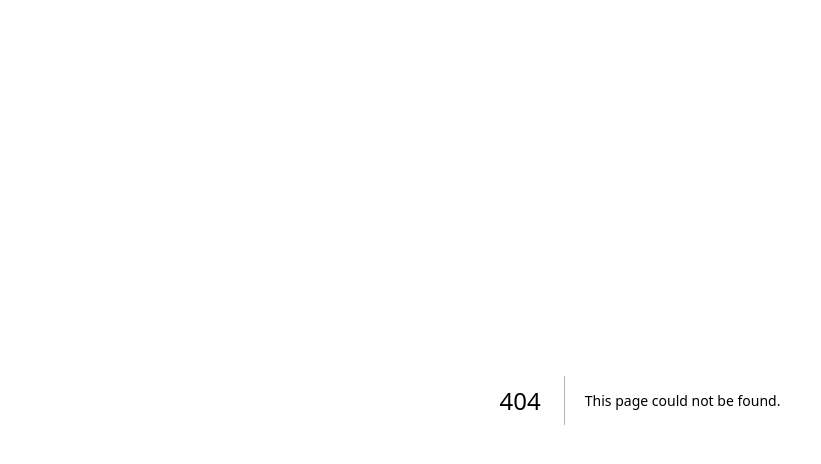
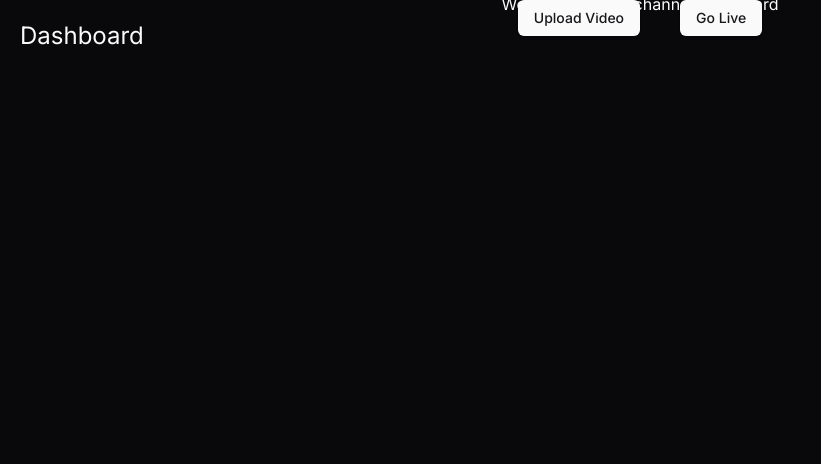
Before and after one commit to SarthakSanjay/video-streaming-app, a Next.js app in the folder web/: page /studio in a window 1280 px wide. Before the commit this address had no page. Shown: the top 464 px of the page, without its empty margins (0-821 px from the left). Built offline with nearby package versions, Linux system fonts and the light colour scheme.

Commit message:
added component to the studio route

```diff
--- /dev/null
+++ b/web/src/app/studio/page.tsx
@@ -0,0 +1,14 @@
+"use client"
+import { Button } from "@/components/ui/button";
+import { useRouter } from "next/navigation";
+import React from "react";
+
+export default function () {
+  const router = useRouter()
+  return <div className="h-full relative w-full flex justify-center items-center gap-10">
+    <div className="absolute top-5 left-5 text-2xl">Dashboard</div>
+    <Button onClick={() => router.push('/studio/upload')}>Upload Video</Button>
+    <Button onClick={() => router.push('/studio/go-live')}>Go Live</Button>
+    <div className="absolute bottom-5">Welcome to your channel dashboard</div>
+  </div>
+}
```
